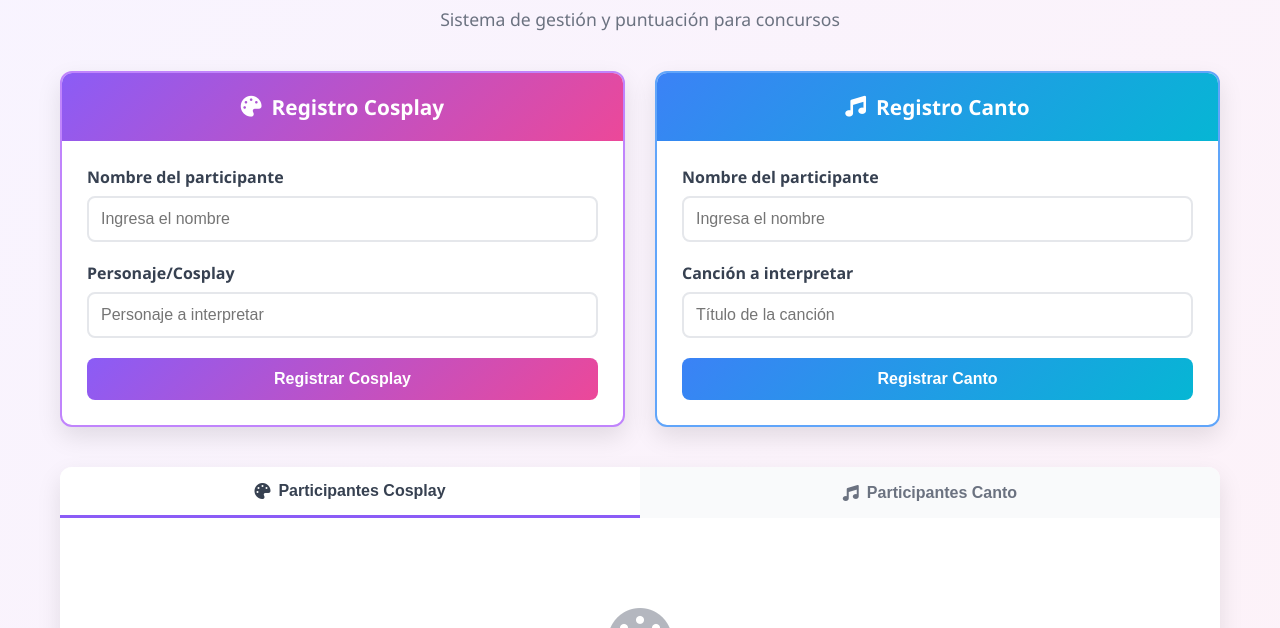
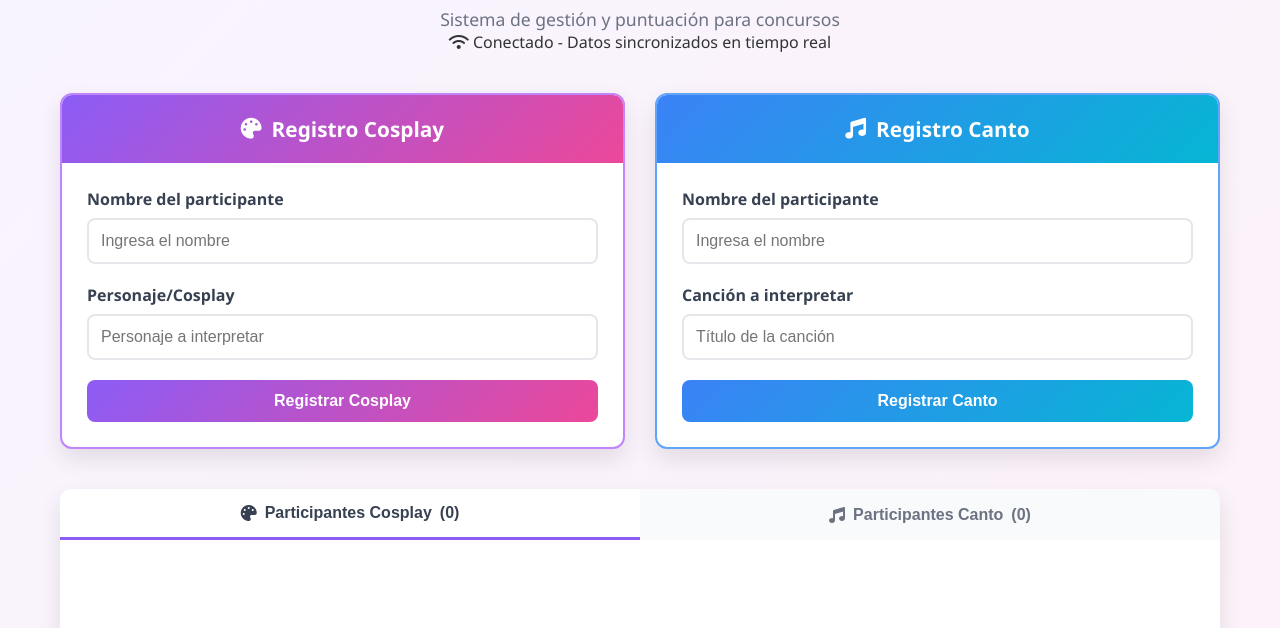
Before and after one commit to ZaibatsuJapanRestaurant/DISKOTAKU, a plain HTML site: page index.html in a window 1280 px wide. Shown: the part 78-706 px from the top of the page. Drawn offline with Linux system fonts and the light colour scheme.

Commit message:
Update index.html

```diff
--- a/index.html
+++ b/index.html
@@ -17,6 +17,12 @@
                 <i class="fas fa-music"></i>
             </h1>
             <p>Sistema de gestión y puntuación para concursos</p>
+            <div class="connection-status">
+                <span id="connection-indicator" class="connected">
+                    <i class="fas fa-wifi"></i>
+                    <span id="connection-text">Conectado - Datos sincronizados en tiempo real</span>
+                </span>
+            </div>
         </div>
 
         <!-- Registration Forms -->
@@ -35,7 +41,7 @@
                         <label for="cosplay-character">Personaje/Cosplay</label>
                         <input type="text" id="cosplay-character" placeholder="Personaje a interpretar">
                     </div>
-                    <button class="btn btn-cosplay" onclick="addParticipant('cosplay')">
+                    <button class="btn btn-cosplay" id="register-cosplay">
                         Registrar Cosplay
                     </button>
                 </div>
@@ -55,7 +61,7 @@
                         <label for="singing-song">Canción a interpretar</label>
                         <input type="text" id="singing-song" placeholder="Título de la canción">
                     </div>
-                    <button class="btn btn-singing" onclick="addParticipant('singing')">
+                    <button class="btn btn-singing" id="register-singing">
                         Registrar Canto
                     </button>
                 </div>
@@ -81,11 +87,11 @@
         <!-- Tabs -->
         <div class="tabs">
             <div class="tab-buttons">
-                <button class="tab-button active" onclick="switchTab('cosplay')">
-                    <i class="fas fa-palette"></i> Participantes Cosplay
+                <button class="tab-button active" id="cosplay-tab-btn">
+                    <i class="fas fa-palette"></i> Participantes Cosplay <span id="cosplay-count">(0)</span>
                 </button>
-                <button class="tab-button" onclick="switchTab('singing')">
-                    <i class="fas fa-music"></i> Participantes Canto
+                <button class="tab-button" id="singing-tab-btn">
+                    <i class="fas fa-music"></i> Participantes Canto <span id="singing-count">(0)</span>
                 </button>
             </div>
 
@@ -111,6 +117,9 @@
         </div>
     </div>
 
+    <!-- Firebase SDK -->
+    <script src="https://www.gstatic.com/firebasejs/9.22.0/firebase-app-compat.js"></script>
+    <script src="https://www.gstatic.com/firebasejs/9.22.0/firebase-database-compat.js"></script>
     <script src="script.js"></script>
 </body>
 </html>
```
